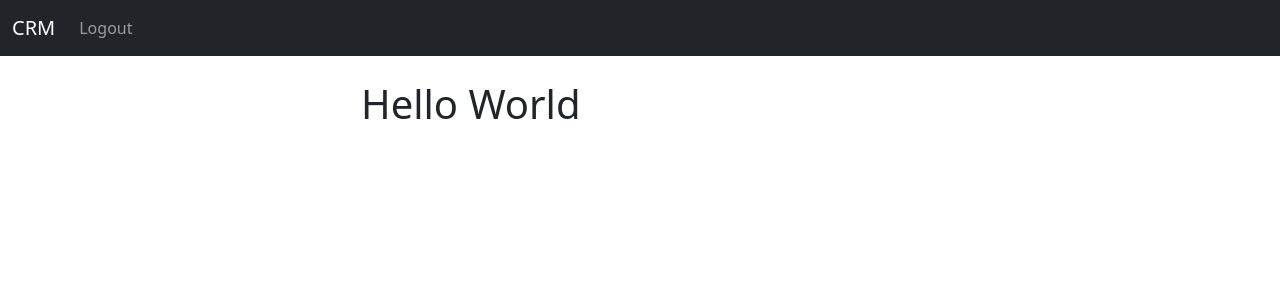
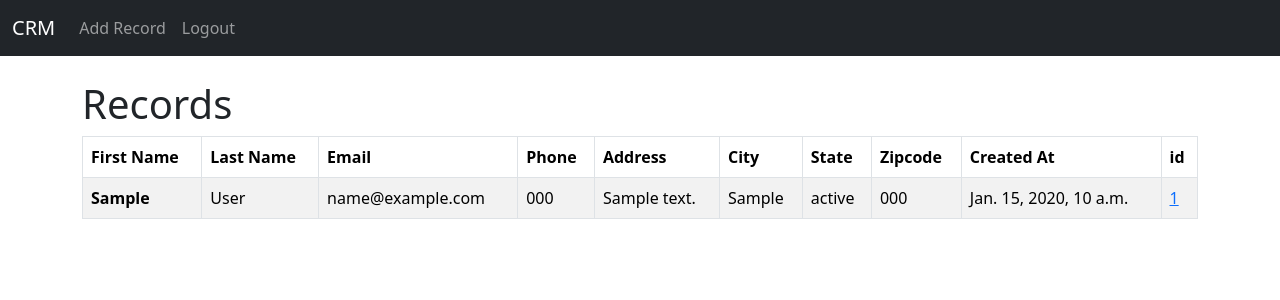
Before and after one commit to apoorvaanurag/crm-app, a Django app: page / in a window 1280 px wide. Shown: the top 300 px of the page. Run offline with Django 4.2, Linux system fonts and the light colour scheme; a user stored in the database is signed in; tables that the repository leaves empty hold one stand-in row (values such as "Sample post").

Commit message:
view and delete records added

```diff
--- a/website/admin.py
+++ b/website/admin.py
@@ -1,3 +1,7 @@
 from django.contrib import admin
 
 # Register your models here.
+
+from .models import Record
+
+admin.site.register(Record)
--- a/website/models.py
+++ b/website/models.py
@@ -1,3 +1,15 @@
 from django.db import models
 
-# Create your models here.
+class Record(models.Model):
+    created_at = models.DateTimeField(auto_now_add=True) #adds date and time when object is created
+    email = models.EmailField()
+    first_name = models.CharField(max_length=20)
+    last_name = models.CharField(max_length=20)
+    phone = models.CharField(max_length=10)
+    address = models.CharField(max_length=100)
+    city = models.CharField(max_length=20)
+    state = models.CharField(max_length=20)
+    zipcode = models.CharField(max_length=6)
+
+    def __str__(self):
+        return (f"{self.first_name} {self.last_name}") #returns only first and last name when called
--- a/website/templates/home.html
+++ b/website/templates/home.html
@@ -2,10 +2,48 @@
 
 {%block content%}
 
+
+{% if user.is_authenticated%}
+<h1>Records</h1>
+<table class="table table-striped table-hover table-bordered">
+  <thead>
+    <tr>
+      <th scope="col">First Name</th>
+      <th scope="col">Last Name</th>
+      <th scope="col">Email</th>
+      <th scope="col">Phone</th>
+      <th scope="col">Address</th>
+      <th scope="col">City</th>
+      <th scope="col">State</th>
+      <th scope="col">Zipcode</th>
+      <th scope="col">Created At</th>
+      <th scope="col">id</th>
+    </tr>
+  </thead>
+  <tbody>
+    {% if records %}
+    {% for record in records %}
+    <tr>
+      <th scope="row">{{record.first_name}}</th>
+      <td>{{record.last_name}}</td>
+      <td>{{record.email}}</td>
+      <td>{{record.phone}}</td>
+      <td>{{record.address}}</td>
+      <td>{{record.city}}</td>
+      <td>{{record.state}}</td>
+      <td>{{record.zipcode}}</td>
+      <td>{{record.created_at}}</td>
+
+      <td><a href="{% url 'record' record.id %}">{{record.id}}</a></td>
+    </tr>
+    {% endfor %}
+    {%endif%}
+  </tbody>
+</table>
+
+
+{%else%}
 <div class="col-md-6 offset-md-3">
-    {% if user.is_authenticated%}
-    <h1>Hello World</h1>
-    {%else%}
   <h1>Login</h1>
   <br>
   <form action="{% url 'home' %}" method="post">
@@ -18,6 +56,7 @@
     </div>
     <button type="submit" class="btn btn-primary">Login</button>
   </form>
+</div>
 
 </div>
 
--- a/website/templates/navbar.html
+++ b/website/templates/navbar.html
@@ -1,12 +1,16 @@
 <nav class="navbar navbar-expand-lg navbar-dark bg-dark">
   <div class="container-fluid">
     <a class="navbar-brand" href="#">CRM</a>
-      <button class="navbar-toggler" type="button" data-bs-toggle="collapse" data-bs-target="#navbarSupportedContent" aria-controls="navbarSupportedContent" aria-expanded="false" aria-label="Toggle navigation">
+    <button class="navbar-toggler" type="button" data-bs-toggle="collapse" data-bs-target="#navbarSupportedContent"
+      aria-controls="navbarSupportedContent" aria-expanded="false" aria-label="Toggle navigation">
       <span class="navbar-toggler-icon"></span>
     </button>
     <div class="collapse navbar-collapse" id="navbarSupportedContent">
       <ul class="navbar-nav me-auto mb-2 mb-lg-0">
         {% if user.is_authenticated %}
+        <li class="nav-item">
+          <a class="nav-link" href="{% url 'add_record' %}">Add Record</a>
+        </li>
         <li class="nav-item">
           <a class="nav-link" href="{% url 'logout' %}">Logout</a>
         </li>
--- a/website/urls.py
+++ b/website/urls.py
@@ -5,5 +5,8 @@ urlpatterns = [
     path('',views.home,name='home'),
     # path('login/',views.login_user,name='login'),
     path('logout/',views.logout_user,name='logout'),
-    path('register/',views.register_user,name='register')
+    path('register/',views.register_user,name='register'),
+    path('record/<int:pk>',views.customer_record,name='record'), #click a record to open in new page
+    path('delete_record/<int:pk>',views.delete_record,name='delete_record'),
+    path('add_record/',views.add_record,name='add_record'),
 ]
--- a/website/views.py
+++ b/website/views.py
@@ -2,10 +2,14 @@ from django.shortcuts import render, redirect
 from django.contrib.auth import authenticate, login, logout
 from django.contrib import messages
 from .forms import SignUpForm
+from .models import Record
 # Create your views here.
 
 
 def home(request):
+
+    records = Record.objects.all()
+
     # logging is posting, else getting
     if request.method == 'POST':
         username = request.POST['username']
@@ -20,7 +24,7 @@ def home(request):
             messages.success(request, "There was an error please try again")
             return redirect('home')
     else:
-        return render(request, 'home.html',{})
+        return render(request, 'home.html',{'records':records})
 
 # def login_user(request):
 #     pass
@@ -48,3 +52,25 @@ def register_user(request):
         return render(request, 'register.html',{'form':form})
 
     return render(request, 'register.html',{'form':form})
+
+
+def customer_record(request, pk):
+    if request.user.is_authenticated:
+        customer_record = Record.objects.get(id=pk)
+        return render(request, 'record.html',{'customer_record':customer_record})
+    else:
+        messages.success(request,"You must be logged in to view the record")
+        return redirect('home')
+
+def delete_record(request,pk):
+    if request.user.is_authenticated:
+        delete_it = Record.objects.get(id=pk)
+        delete_it.delete()
+        messages.success(request,"Your record has been deleted")
+        return redirect('home')
+    else:
+        messages.success(request,"You must be logged in to delete")
+        return redirect('home')
+
+def add_record(request):
+    return render(request, 'add_record.html', {})
```
Also changed, not shown: website/templates/add_record.html (added, +7 -0 lines), website/templates/record.html (added, +35 -0 lines), website/migrations/0001_initial.py (added), website/migrations/0002_alter_record_phone.py (added), website/migrations/0003_alter_record_phone.py (added), website/migrations/0004_alter_record_id.py (added). Lines whose indentation alone changed are shown as unchanged.
